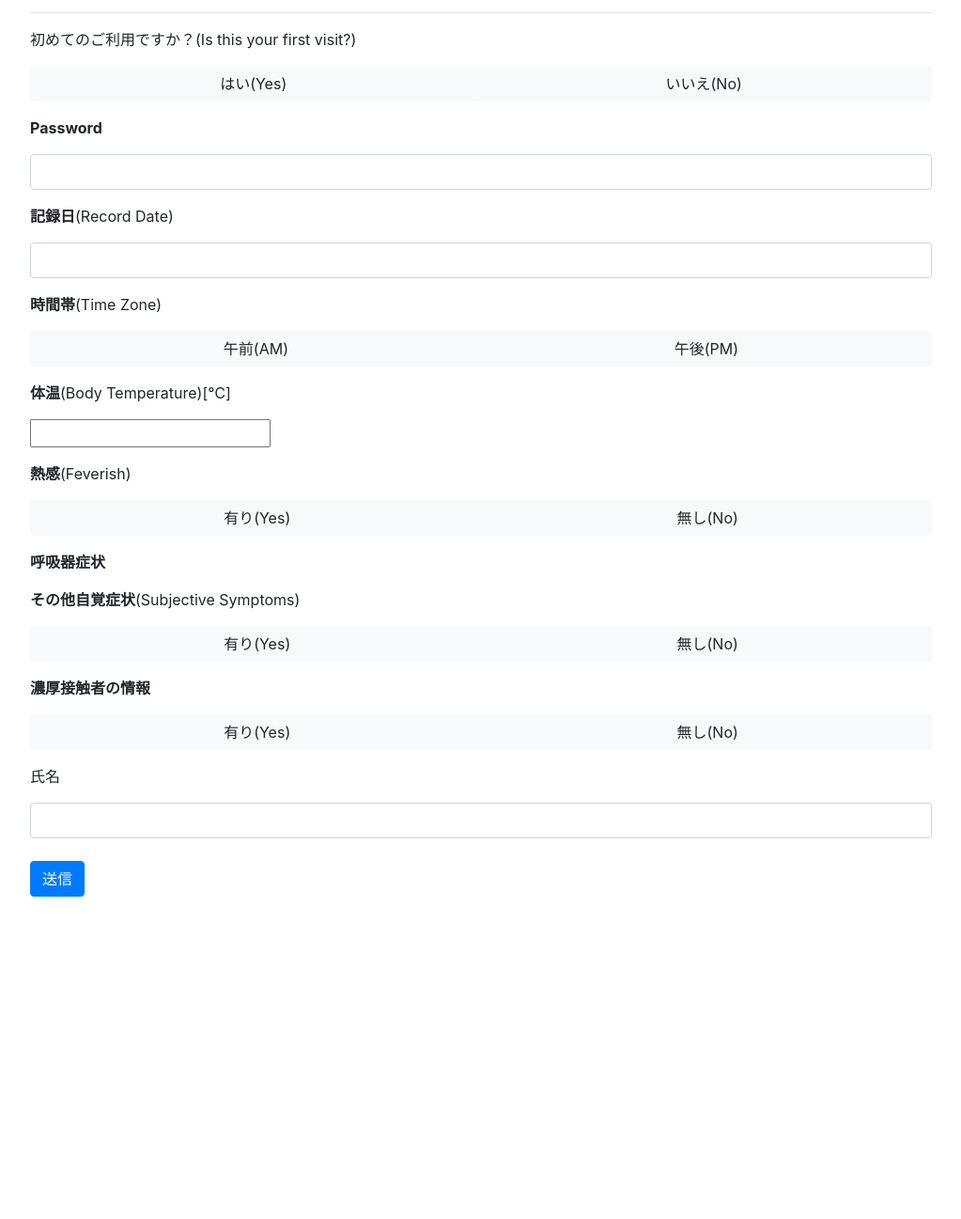
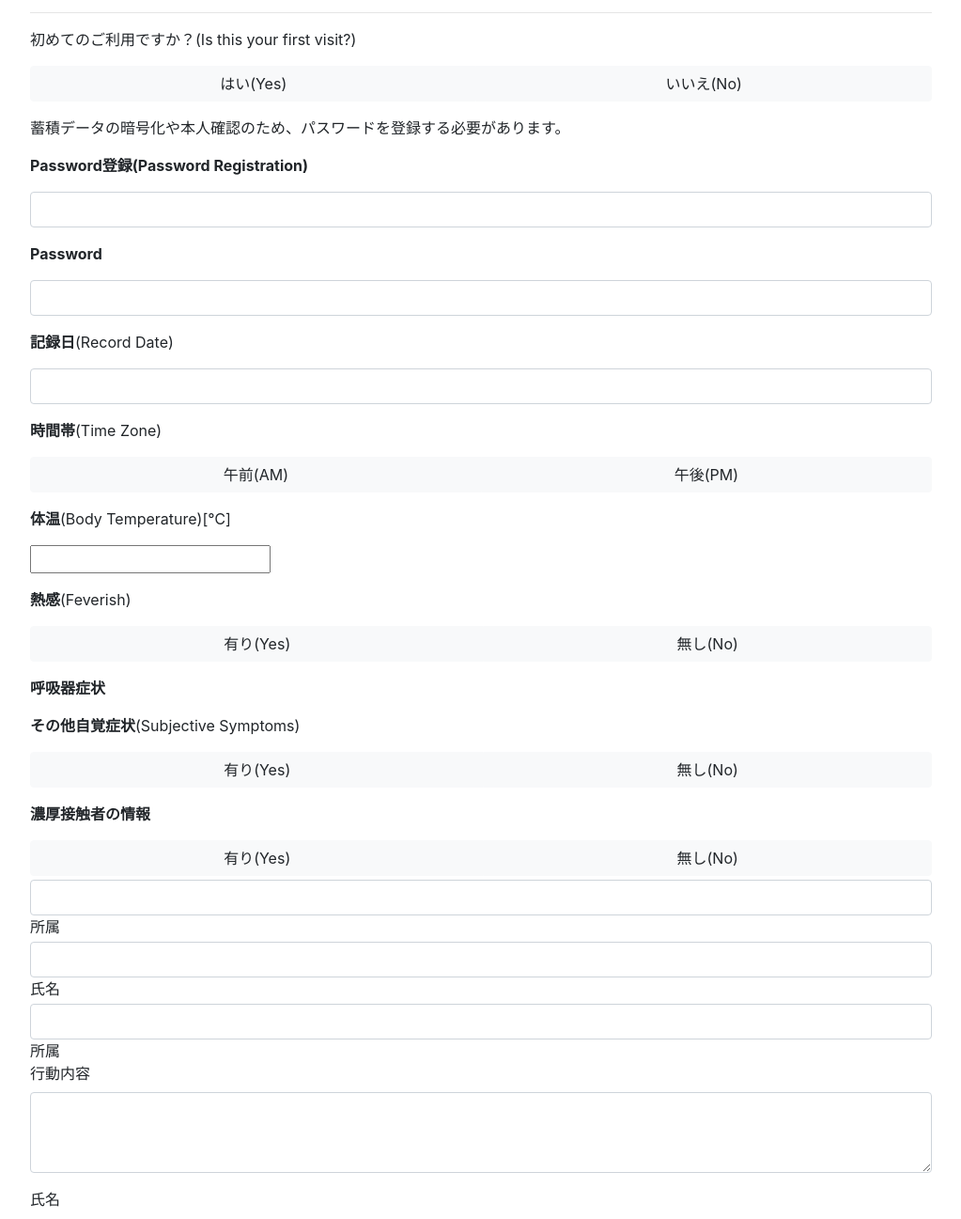
Before and after one commit to Unagi2/liff-PERS-githubpages, a plain HTML site: page index.html in a window 1280 px wide. Shown: the part 83-1380 px from the top of the page at 94% size, without its empty margins (128-1151 px from the left). Before the commit the page ends 1037 px from the top, so only its background shows below. Drawn offline with nearby package versions, Linux system fonts and the light colour scheme; a script that the page names is missing.

Commit message:
add label

```diff
--- a/index.html
+++ b/index.html
@@ -27,11 +27,18 @@
             </label>
         </div>
 
+        <p class="mt-3">蓄積データの暗号化や本人確認のため、パスワードを登録する必要があります。</p>
+        <p class="mt-3"><b>Password登録(Password Registration)</b></p>
+        <div>
+            <!-- <label for="passwd1">Password:</label> -->
+            <input type="password" id="passwd1" class="form-control">
+        </div>
+
 
         <p class="mt-3"><b>Password</b></p>
         <div>
             <!-- <label for="passwd1">Password:</label> -->
-            <input type="password" id="passwd1" class="form-control">
+            <input type="password" id="passwd2" class="form-control">
         </div>
 
 
@@ -89,6 +96,18 @@
             </label>
         </div>
 
+        <div id="form-name">
+            <input class="form-control w-100 mt-1" name="name" maxlength="10">所属
+            <input class="form-control w-100 mt-1" name="name" maxlength="10">氏名
+            <input class="form-control w-100 mt-1" name="name" maxlength="10">所属
+        </div>
+
+        <div class="form-group">
+            <label for="exampleFormControlTextarea1">行動内容</label>
+            <textarea class="form-control" id="exampleFormControlTextarea1" rows="3"></textarea>
+        </div>
+
+
 
         <p class="mt-3">氏名</p>
         <div id="form-name">
```
